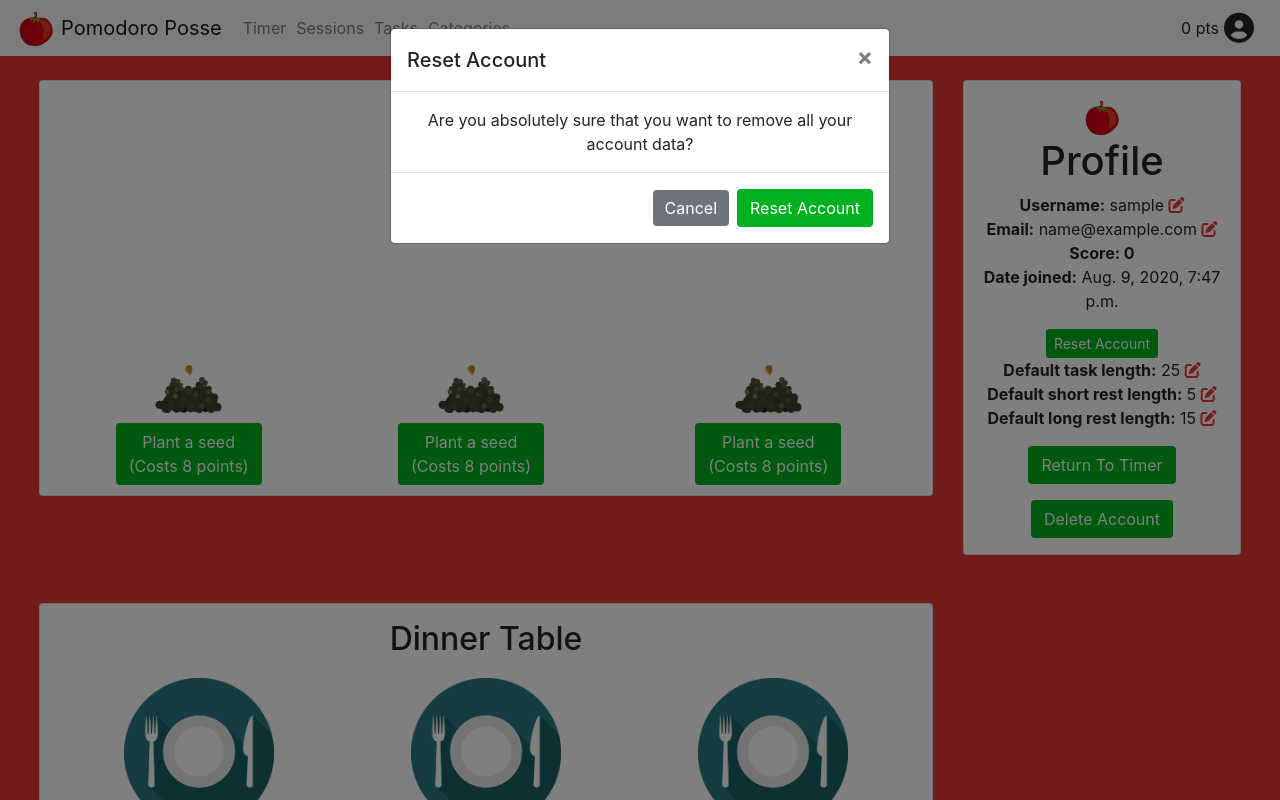
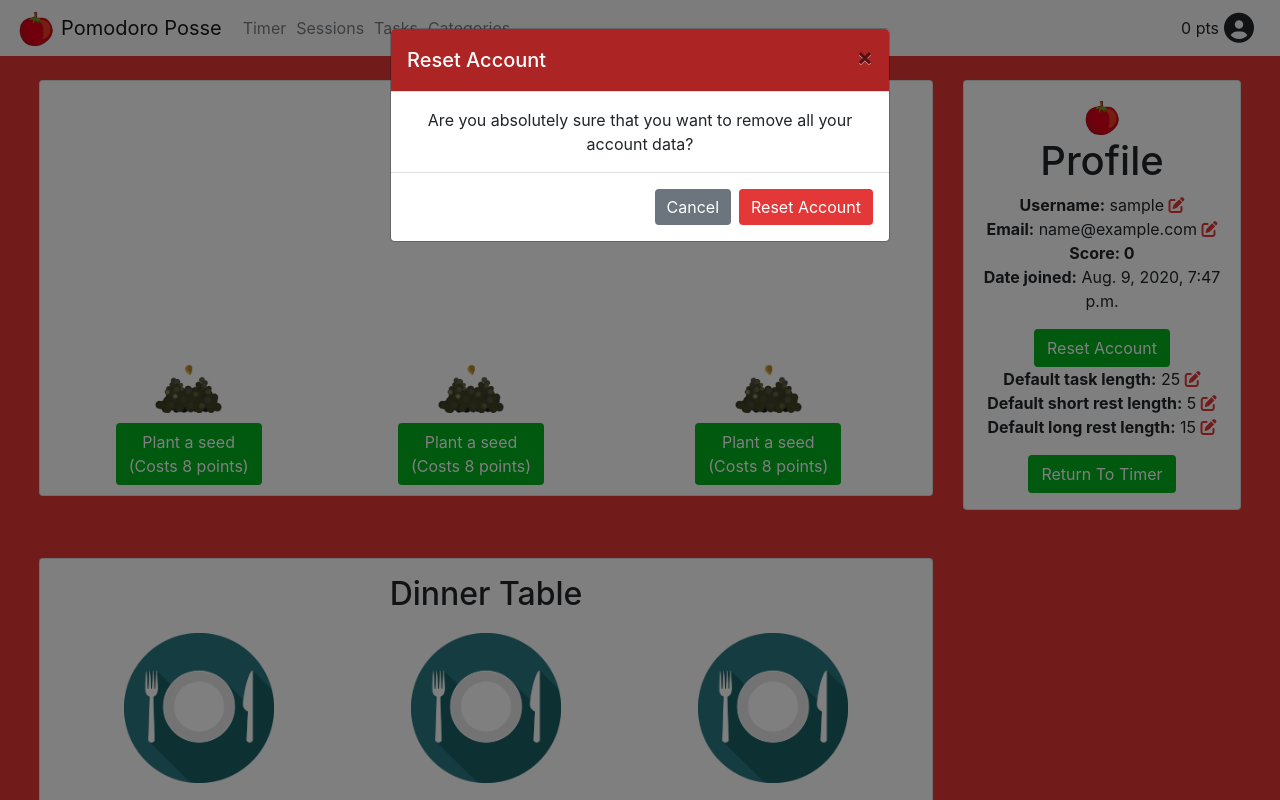
Before and after one commit to bionfinc/pomodoro, a Django app: page /profile/ in a window 1280 px wide, after a click on "Reset Account". Run offline with Django 3.2, Linux system fonts and the light colour scheme; the visitor is signed in with stand-in values (Sample User, id 1); data comes from the database, SQL or seed files in the repository; some libraries are stand-ins or nearby versions.

Commit message:
integrated account delete with modals

```diff
--- a/accounts/templates/accounts/profile.html
+++ b/accounts/templates/accounts/profile.html
@@ -3,7 +3,7 @@
 {% bootstrap_css %}
 
 {% block body %}
-    <script src="../../static/js/profile.js" type="text/javascript"></script>
+<script src="../../static/js/profile.js" type="text/javascript"></script>
     <div class="container-fluid">
         <div class="row p-4 justify-content-center sm-column-reverse">
             <div class="container col-12 col-md-7 col-lg-8 col-xl-9 garden-section">
@@ -133,14 +133,14 @@
 
                         <div class="mt-3 d-flex justify-content-around">
                             {% buttons %}
-                                <a id="reset-button" class="btn-search btn-sm" data-toggle="modal" data-target="#resetModal">Reset Account</a>
+                                <a id="reset-button" class="btn-search btn" data-toggle="modal" data-target="#resetModal">Reset Account</a>
                             {% endbuttons %}
                         </div>
 
                         <div class="modal fade" id="resetModal" data-backdrop="static" data-keyboard="false" tabindex="-1" aria-labelledby="staticBackdropLabel" aria-hidden="true">
                             <div class="modal-dialog">
                               <div class="modal-content">
-                                <div class="modal-header">
+                                <div class="modal-header modal-header-warning">
                                   <h5 class="modal-title" id="staticBackdropLabel">Reset Account</h5>
                                   <button type="button" class="close" data-dismiss="modal" aria-label="Close">
                                     <span aria-hidden="true">&times;</span>
@@ -151,7 +151,30 @@
                                 </div>
                                 <div class="modal-footer">
                                   <button type="button" class="btn btn-secondary" data-dismiss="modal">Cancel</button>
-                                  <button type="button" class="btn-search btn" data-dismiss="modal" data-toggle="modal" data-target="#resetModalComplete">Reset Account</button>
+                                  <button id="confirmDeleteAccountButton"type="button" class="modal-btn btn">
+                                    <script type="text/javascript">
+                                        $('#confirmDeleteAccountButton').click(function(){
+                                            $.ajax({
+                                                url: '/deleteAllData',
+                                                // dataType: 'json',
+                                                // data: JSON.stringify({
+                                                //     'category' : currentCategory,
+                                                //   }),
+                                                success: function(data) {
+
+                                                    if(data == "True"){
+                                                        $('#resetModal').modal('hide');
+                                                        $('#resetModalComplete').modal();
+                                                    }
+                                                    else{
+                                                        console.log("false");
+                                                    }
+                                                }
+                                            });
+                                        })
+
+                                    </script>
+                                    Reset Account</button>
                                 </div>
                               </div>
                             </div>
@@ -160,7 +183,7 @@
                         <div class="modal fade" id="resetModalComplete" data-backdrop="static" data-keyboard="false" tabindex="-1" aria-labelledby="staticBackdropLabel" aria-hidden="true">
                         <div class="modal-dialog">
                             <div class="modal-content">
-                            <div class="modal-header">
+                            <div class="modal-header modal-header-warning">
                                 <h5 class="modal-title" id="staticBackdropLabel">Reset Account</h5>
                                 <button type="button" class="close" data-dismiss="modal" aria-label="Close">
                                 <span aria-hidden="true">&times;</span>
@@ -170,7 +193,13 @@
                                 Account reset has been completed!
                             </div>
                             <div class="modal-footer">
-                                <button type="button" class="btn-search btn" data-dismiss="modal">Close</button>
+                                <a id="reset-account-button-close" class="modal-btn btn ">
+                                    <script type="text/javascript">
+                                        $('#resetModalComplete').click(function(){
+                                            window.location.href = '/';
+                                        })
+                                    </script>
+                                    Close</a>
                             </div>
                             </div>
                         </div>
@@ -189,11 +218,7 @@
                             <a class="btn-search btn" href="{% url 'index' %}">Return To Timer</a>
                         {% endbuttons %}
                     </div>
-                    <div class="mt-3 d-flex justify-content-around">
-                        {% buttons %}
-                            <a class="btn-search btn " href="/deleteAllData">Delete Account</a>
-                        {% endbuttons %}
-                    </div>
+
 
                 </div>
             </div>
--- a/static/styles.css
+++ b/static/styles.css
@@ -190,6 +190,7 @@ i:hover{
   background: rgb(172, 36, 36);
   color: white;
   border: 0;
+  cursor: pointer;
 }
 
 .btn-secondary{
@@ -212,7 +213,8 @@ i:hover{
 .btn-search:hover{
   background: rgb(2, 153, 27);
   border: 1px solid rgb(2, 153, 27);
-  color: white
+  color: white;
+  cursor: pointer;
 }
 
 /* pagination for sessions/tasks */
@@ -316,7 +318,7 @@ b {
   align-items: center;
 }
 
-#reset-button{
+#reset-button, #reset-account-button-close{
   color: white;
 }
 
```
Also changed, not shown: usersessions/views.py (+22 -18 lines).
